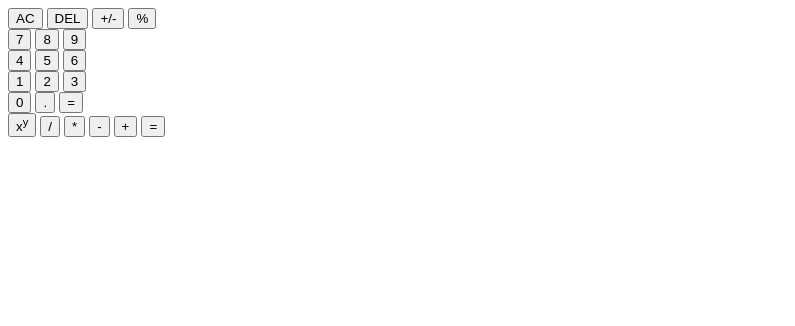
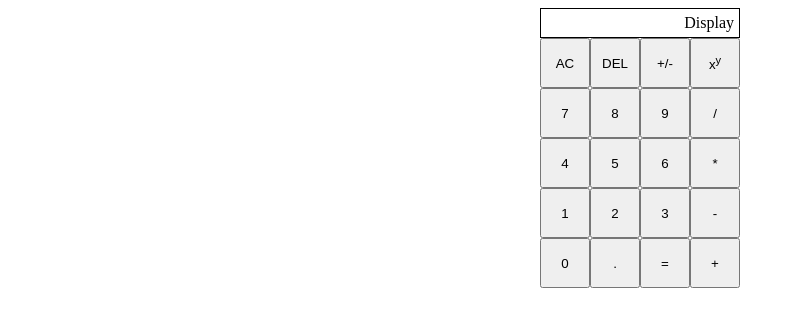
Before and after one commit to neelg07/calculator, a plain HTML site: page index.html in a window 1280 px wide. Shown: the whole page, without its empty margins (0-795 px from the left). Drawn offline with Linux system fonts and the light colour scheme.

Commit message:
Construct visual calculator template

```diff
--- a/index.html
+++ b/index.html
@@ -11,14 +11,15 @@
     <body>
         <div class="main">
             <div class="container">
-                <div class="display"></div>
 
+                <div class="display">Display</div>
+
+                <div class="buttons">
                     <div class="left">
                         <div class="row-1">
                             <button type="button" class="clear">AC</button>
                             <button type="button" class="delete">DEL</button>
                             <button type="button" class="sign">+/-</button>
-                        <button type="button" class="percent">%</button>
                         </div>
 
                         <div class="row-2">
@@ -52,8 +53,9 @@
                         <button type="button" class="multiply">*</button>
                         <button type="button" class="subtract">-</button>
                         <button type="button" class="add">+</button>
-                    <button type="button" class="equal">=</button>
                     </div>
+                </div>
+
             </div>
         </div>
     </body>
--- a/styles.css
+++ b/styles.css
@@ -0,0 +1,52 @@
+.main {
+    display: flex;
+    max-height: 100%;
+    justify-content: center;
+    align-items: center;
+}
+
+.container {
+    display: flex;
+    flex-flow: column;
+}
+
+.display {
+    border: 1px solid black;
+    text-align: end;
+    padding: 5px;
+}
+
+/* buttons div class */
+
+.buttons {
+    display: flex;
+    flex-flow: row;
+}
+
+/* Buttons type */
+
+button {
+    width: 50px;
+    height: 50px;
+}
+
+.left {
+    display: flex;
+    flex-flow: column;
+    flex: 1 1 100%;
+}
+
+.row-1,
+.row-2,
+.row-3,
+.row-4,
+.row-5 {
+    display: flex;
+    flex-flow: row;
+}
+
+.right {
+    display: flex;
+    flex-flow: column;
+    flex: 1 1 100%;
+}
```
Lines whose indentation alone changed are shown as unchanged.
